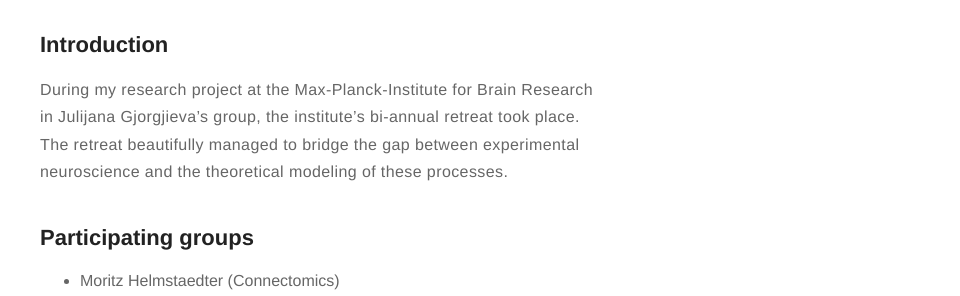
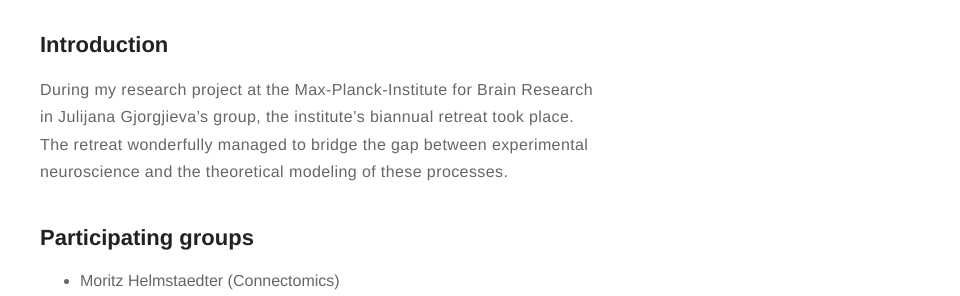
Before and after one commit to michaeldeistler/michaeldeistler.github.io, a Jekyll site: the page built from _posts/2018-09-01-MPI-retreat.markdown, in a window 1280 px wide. Shown: the part 309-605 px from the top of the page, without its empty margins (320-1280 px from the left). Built offline with Jekyll 4.4.1, drawn with Linux system fonts in a browser that asks for light colours; comment, search, counter and statistics services are not loaded.

```diff
--- a/_posts/2018-09-01-MPI-retreat.markdown
+++ b/_posts/2018-09-01-MPI-retreat.markdown
@@ -13,7 +13,7 @@ description: Blog post about the MPI retreat
 ---
 
 ## Introduction
-During my research project at the Max-Planck-Institute for Brain Research in Julijana Gjorgjieva's group, the institute's bi-annual retreat took place. The retreat beautifully managed to bridge the gap between experimental neuroscience and the theoretical modeling of these processes.
+During my research project at the Max-Planck-Institute for Brain Research in Julijana Gjorgjieva's group, the institute's biannual retreat took place. The retreat wonderfully managed to bridge the gap between experimental neuroscience and the theoretical modeling of these processes.
 
 ## Participating groups
 * Moritz Helmstaedter (Connectomics)
--- a/_posts/2018-09-27-Bernstein-Conf.markdown
+++ b/_posts/2018-09-27-Bernstein-Conf.markdown
@@ -13,7 +13,7 @@ description: Blog post about the Bernstein Conference 2018
 ---
 
 ## Introduction
-The Bernstein Conference for computational neuroscience 2018 took place in Berlin and gathers several of the world's most renowned theoretical Neuroscientists. I attended the conference to get into discussion with experts working on the formation of memory, the underlying synaptic and homeostatic mechanisms and in general the role of spikes in information processing as perform by neural networks, as I am hoping to pick up some of the learnt approaches for my Master thesis.
+The Bernstein Conference for computational neuroscience 2018 took place in Berlin and gathers several of the world's most renowned theoretical Neuroscientists. I attended the conference to get into discussion with experts working on the formation of memory, the underlying synaptic and homeostatic mechanisms and in general the role of spikes in information processing as performed by neural networks as I am hoping to pick up some of the learnt approaches for my master thesis.
 
 ---
 
```
